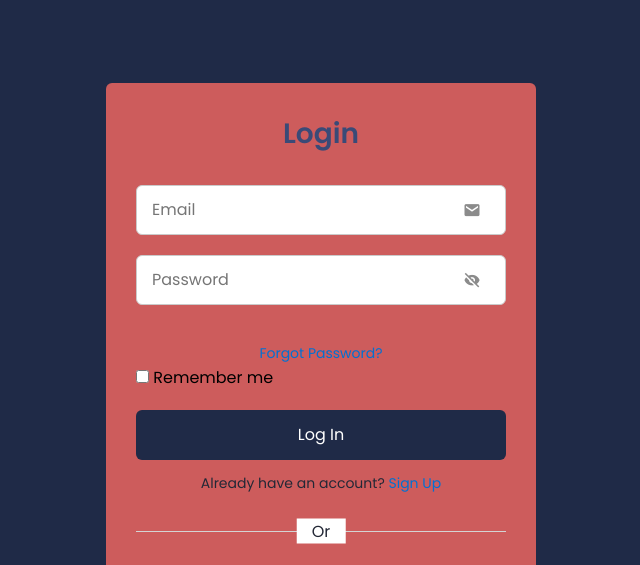
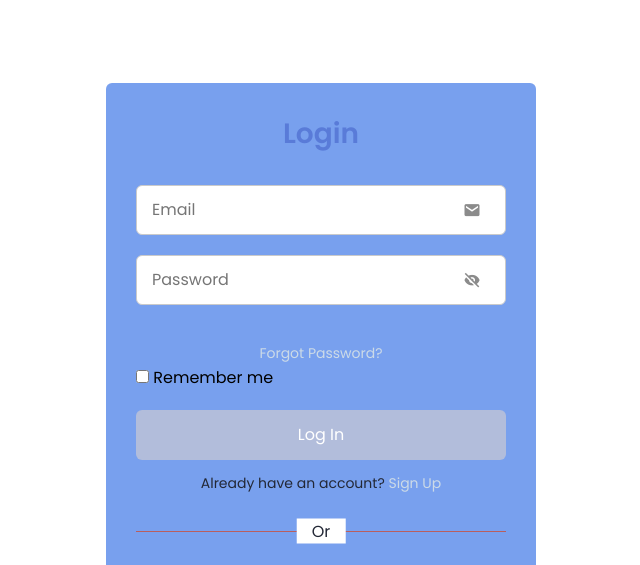
Before and after one commit to iremlaletu/JavaScript-Projects, a browser extension: page loginForm/index.html in a window 1280 px wide. Shown: the top 565 px of the page, without its empty margins (319-959 px from the left). Drawn offline with nearby package versions, Linux system fonts and the light colour scheme.

Commit message:
edit readMe & change color in login

```diff
--- a/loginForm/style.css
+++ b/loginForm/style.css
@@ -14,13 +14,13 @@
     display: flex;
     align-items: center;
     justify-content: center;
-    background-color: #1f2a47;
+    background-color: white;
     column-gap: 30px;
 }
 
 .form{
     position: absolute;
-    background:indianred;
+    background:#78a0ee;
     border-radius: 6px;
     max-width: 430px;
     width: 100%;
@@ -44,7 +44,7 @@
 header{
     font-size: 28px;
     font-weight: 600;
-    color: #3a4a77;
+    color: #597bd8;
     text-align: center;
 }
 
@@ -93,7 +93,7 @@ form{
 }
 
 .field button{
-    background-color: #1f2a47;
+    background-color: #b2bddb;
     color: #fff;
     transition: all 0.3s ease;
     cursor: pointer;
@@ -116,7 +116,7 @@ form{
 }
 
 .form a{
-    color: #0171d3;
+    color: #ccdae7;
     text-decoration: none;
 }
 
@@ -128,7 +128,7 @@ form{
     position: relative;
     height: 1px;
     width: 100%;
-    background-color: #d4d4d4;
+    background-color: #b95e5e;
     margin: 36px 0;
 }
 
@@ -174,6 +174,7 @@ a.github .github-icon {
     transform: translateY(-50%);
 }
 
+a.github,
 a.google{
     border: 1px solid #CACACA;
 }
```
Also changed, not shown: README.md, 1 other file.
